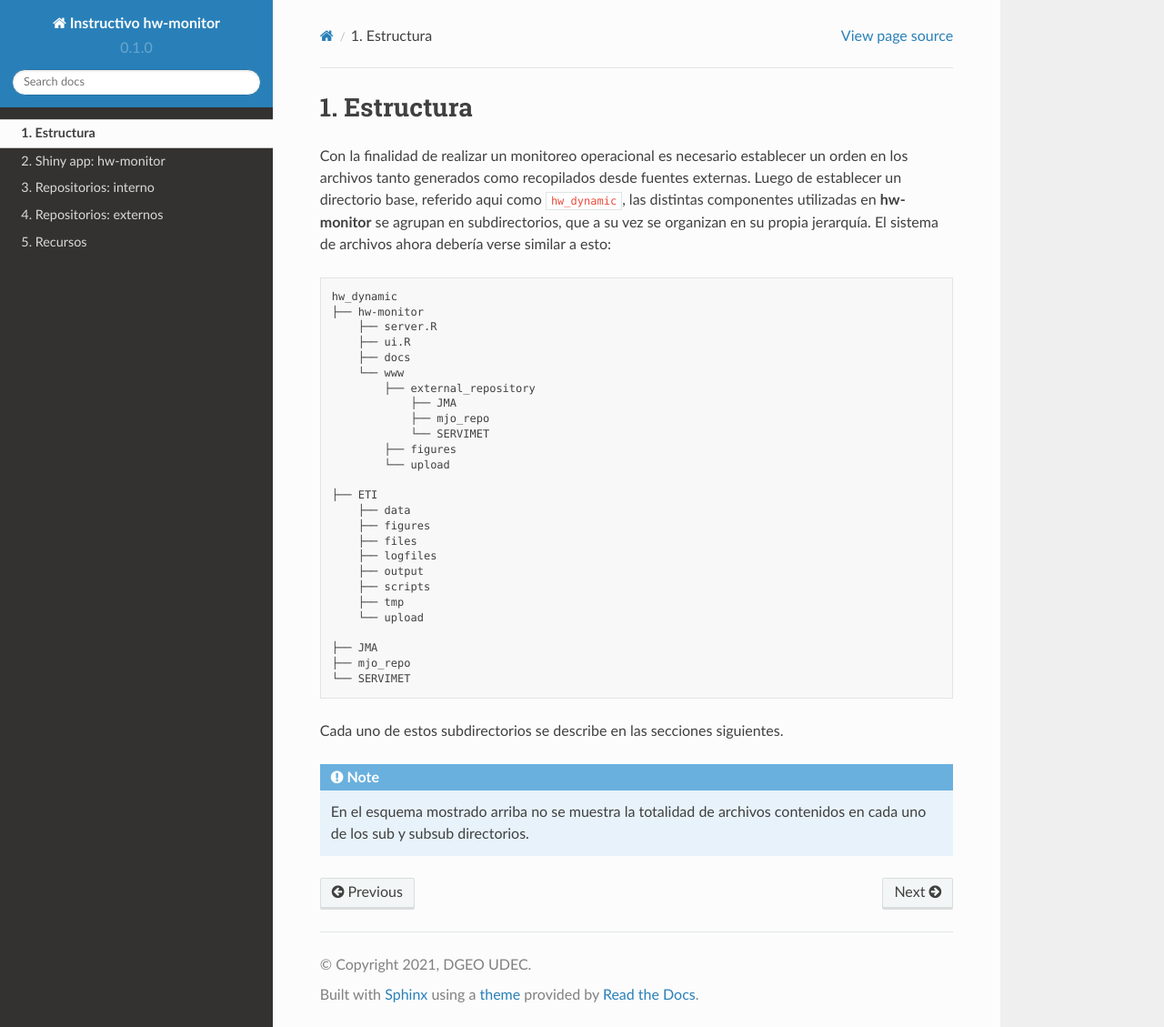
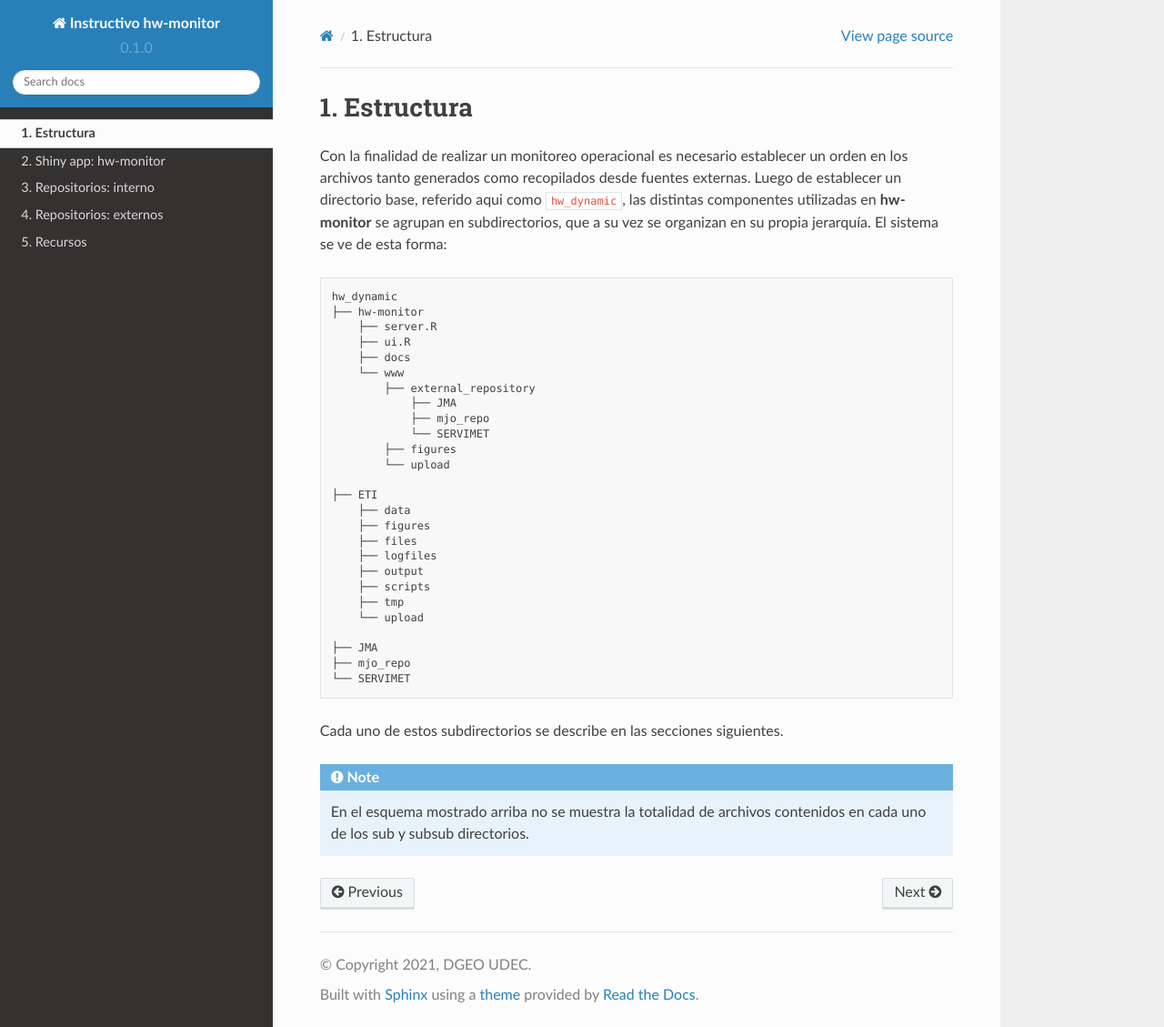
Before and after one commit to chsegura/rtd-tutorial, a Sphinx documentation site: the page built from docs/source/estructura.rst, in a window 1280 px wide and 1129 px high. Shown: the whole window at 91% size. Built offline with Sphinx 7.4.7 and the Read the Docs theme 2.0.0, drawn with Linux system fonts in a browser that asks for light colours.

Commit message:
Update estructura.rst

```diff
--- a/docs/source/estructura.rst
+++ b/docs/source/estructura.rst
@@ -4,7 +4,7 @@ Estructura
 
 .. Estructura:
 
-Con la finalidad de realizar un monitoreo operacional es necesario establecer un orden en los archivos tanto generados como recopilados desde fuentes externas. Luego de establecer un directorio base, referido aqui como ``hw_dynamic``, las distintas componentes utilizadas en **hw-monitor** se agrupan en subdirectorios, que a su vez se organizan en su propia jerarquía. El sistema de archivos ahora debería verse similar a esto: ::
+Con la finalidad de realizar un monitoreo operacional es necesario establecer un orden en los archivos tanto generados como recopilados desde fuentes externas. Luego de establecer un directorio base, referido aqui como ``hw_dynamic``, las distintas componentes utilizadas en **hw-monitor** se agrupan en subdirectorios, que a su vez se organizan en su propia jerarquía. El sistema se ve de esta forma: ::
 
    hw_dynamic
    ├── hw-monitor
```
